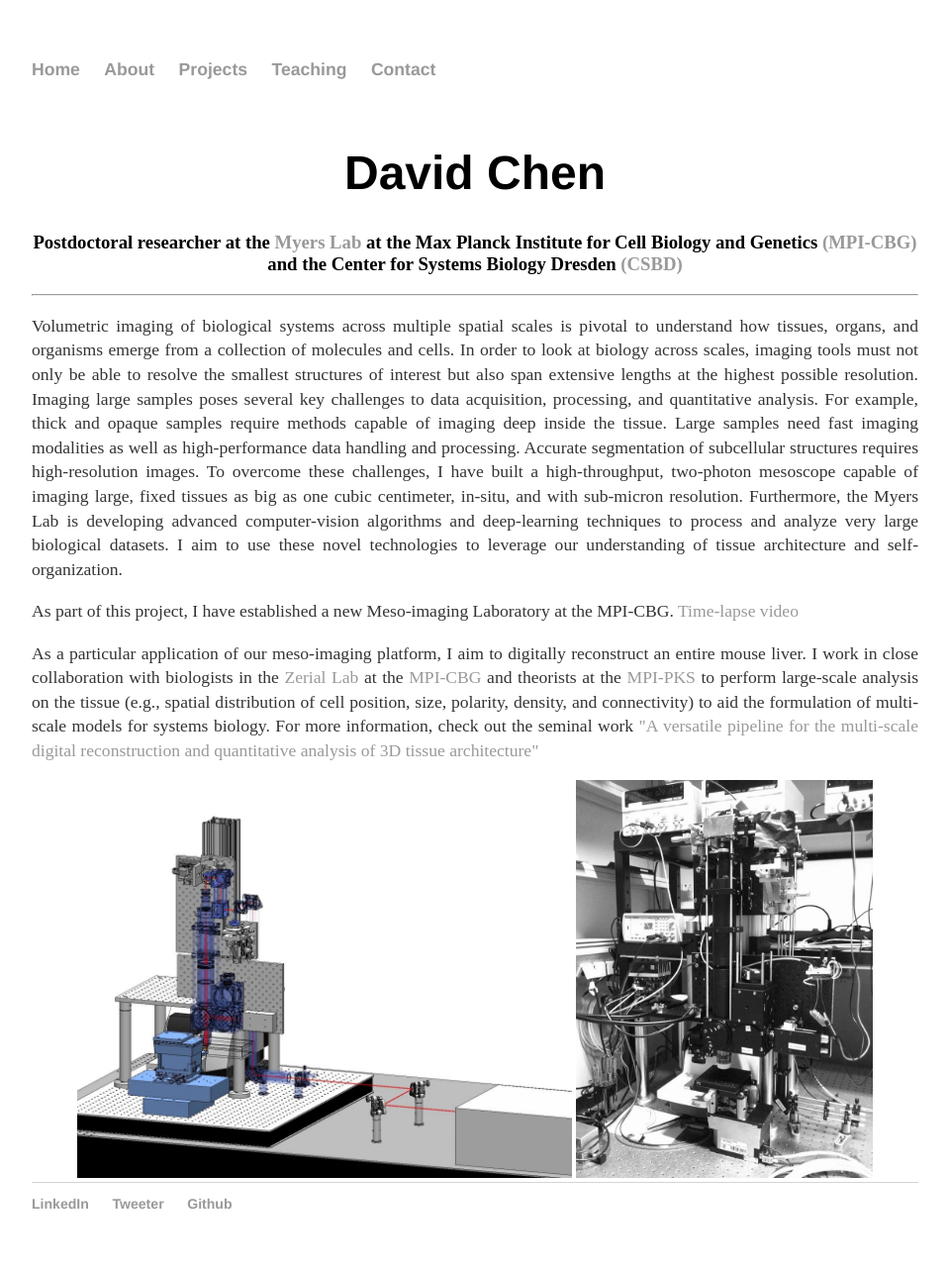
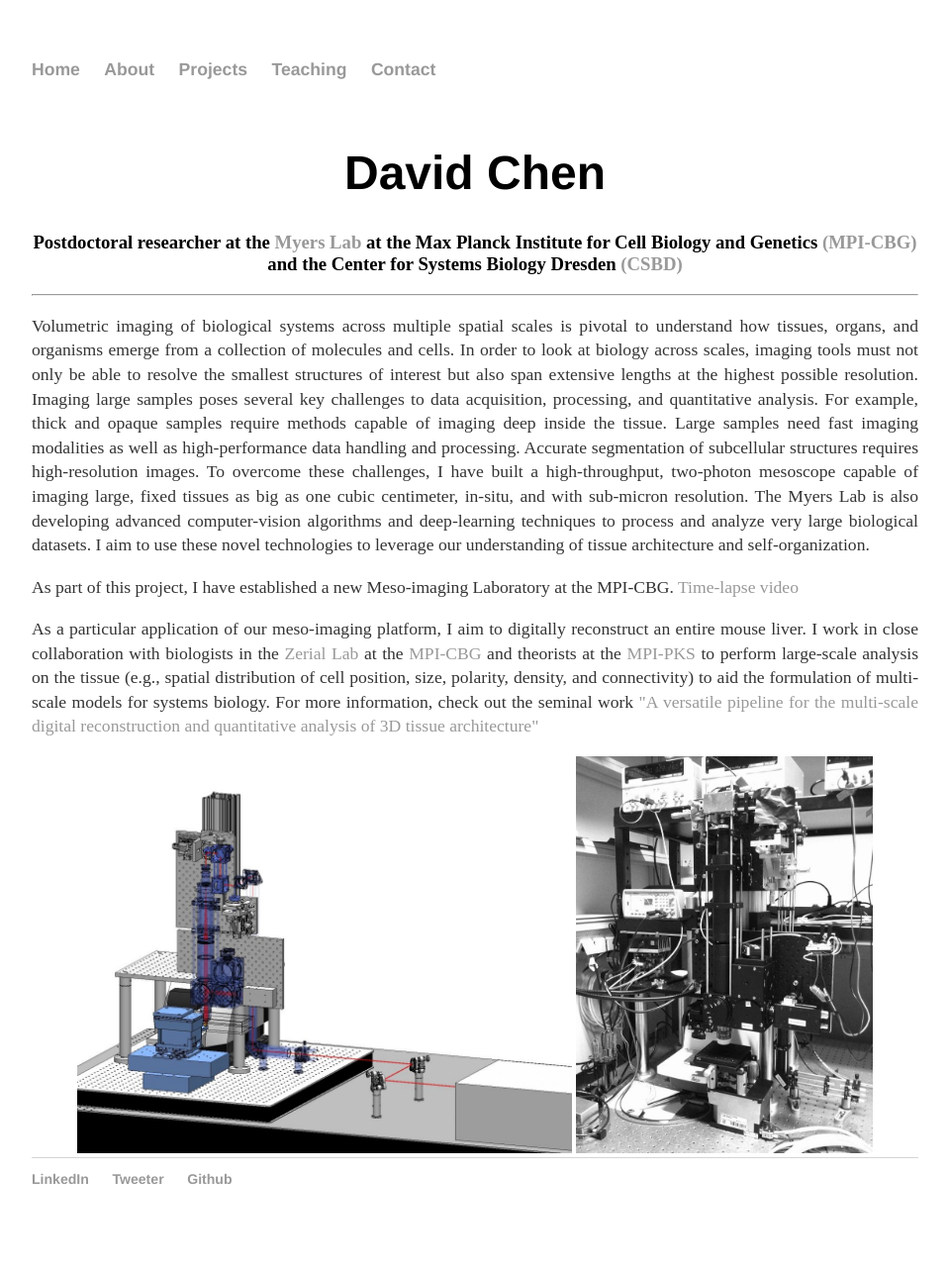
Before and after one commit to davidchenlee/davidchenlee.github.io, a Jekyll site: the page built from index.html, in a window 1280 px wide. Shown: the whole page at 99% size, without its empty margins (160-1120 px from the left). Built offline with Jekyll 4.4.1, drawn with Linux system fonts in a browser that asks for light colours; after the commit the page ends 1259 px from its top, so only the background shows below that.

Commit message:
change 'furthermore' for 'also'

```diff
--- a/index.html
+++ b/index.html
@@ -10,7 +10,7 @@
 </center>
 
 <hr>
-<p style="text-align:justify">Volumetric imaging of biological systems across multiple spatial scales is pivotal to understand how tissues, organs, and organisms emerge from a collection of molecules and cells. In order to look at biology across scales, imaging tools must not only be able to resolve the smallest structures of interest but also span extensive lengths at the highest possible resolution. Imaging large samples poses several key challenges to data acquisition, processing, and quantitative analysis. For example, thick and opaque samples require methods capable of imaging deep inside the tissue. Large samples need fast imaging modalities as well as high-performance data handling and processing. Accurate segmentation of subcellular structures requires high-resolution images. To overcome these challenges, I have built a high-throughput, two-photon mesoscope capable of imaging large, fixed tissues as big as one cubic centimeter, in-situ, and with sub-micron resolution. Furthermore, the Myers Lab is developing advanced computer-vision algorithms and deep-learning techniques to process and analyze very large biological datasets. I aim to use these novel technologies to leverage our understanding of tissue architecture and self-organization.</p>
+<p style="text-align:justify">Volumetric imaging of biological systems across multiple spatial scales is pivotal to understand how tissues, organs, and organisms emerge from a collection of molecules and cells. In order to look at biology across scales, imaging tools must not only be able to resolve the smallest structures of interest but also span extensive lengths at the highest possible resolution. Imaging large samples poses several key challenges to data acquisition, processing, and quantitative analysis. For example, thick and opaque samples require methods capable of imaging deep inside the tissue. Large samples need fast imaging modalities as well as high-performance data handling and processing. Accurate segmentation of subcellular structures requires high-resolution images. To overcome these challenges, I have built a high-throughput, two-photon mesoscope capable of imaging large, fixed tissues as big as one cubic centimeter, in-situ, and with sub-micron resolution. The Myers Lab is also developing advanced computer-vision algorithms and deep-learning techniques to process and analyze very large biological datasets. I aim to use these novel technologies to leverage our understanding of tissue architecture and self-organization.</p>
 
 <p style="text-align:justify"> As part of this project, I have established a new Meso-imaging Laboratory at the MPI-CBG. <a href="https://twitter.com/bigimaginglab/status/964987879926718464">Time-lapse video</a></p>
 
```
